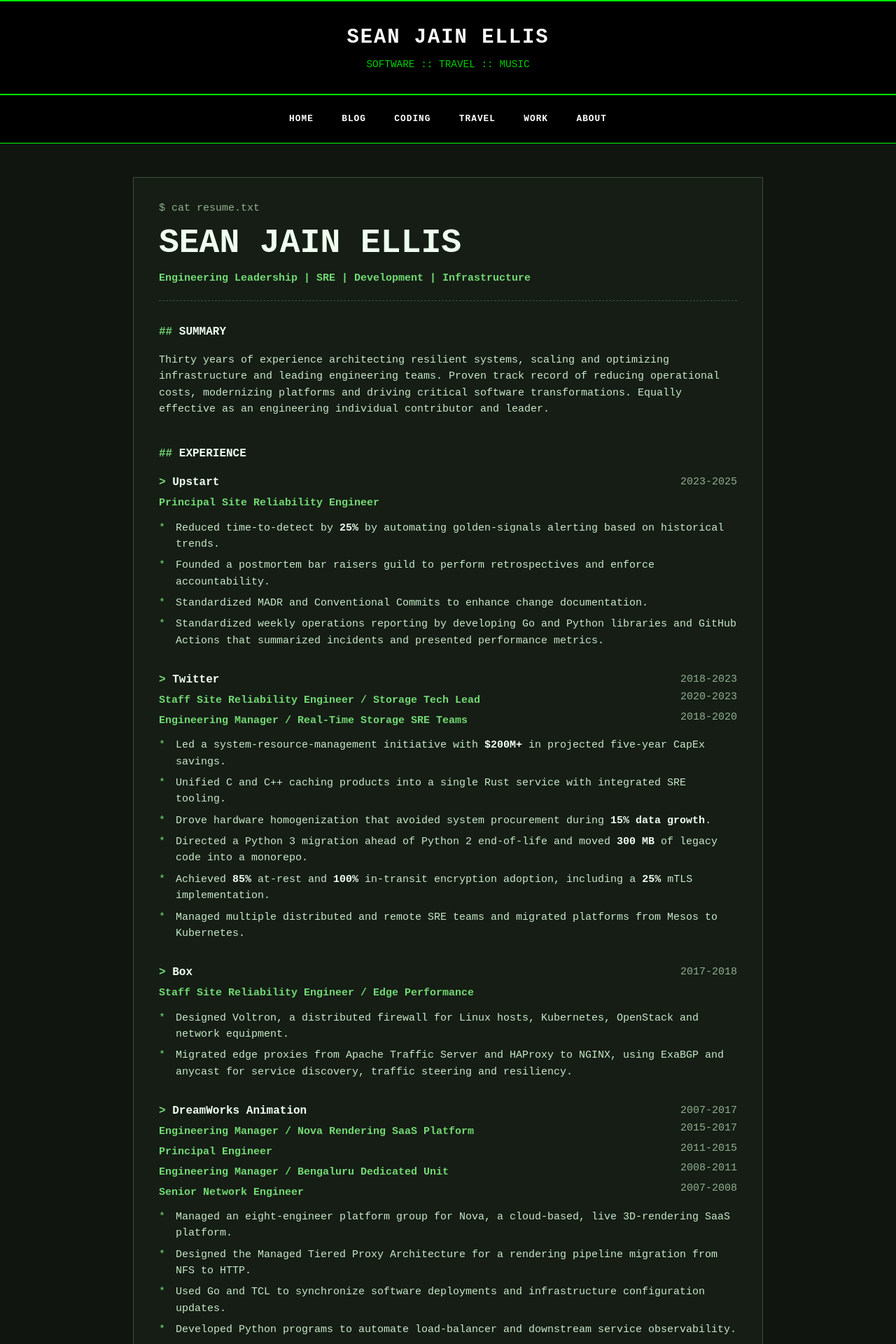
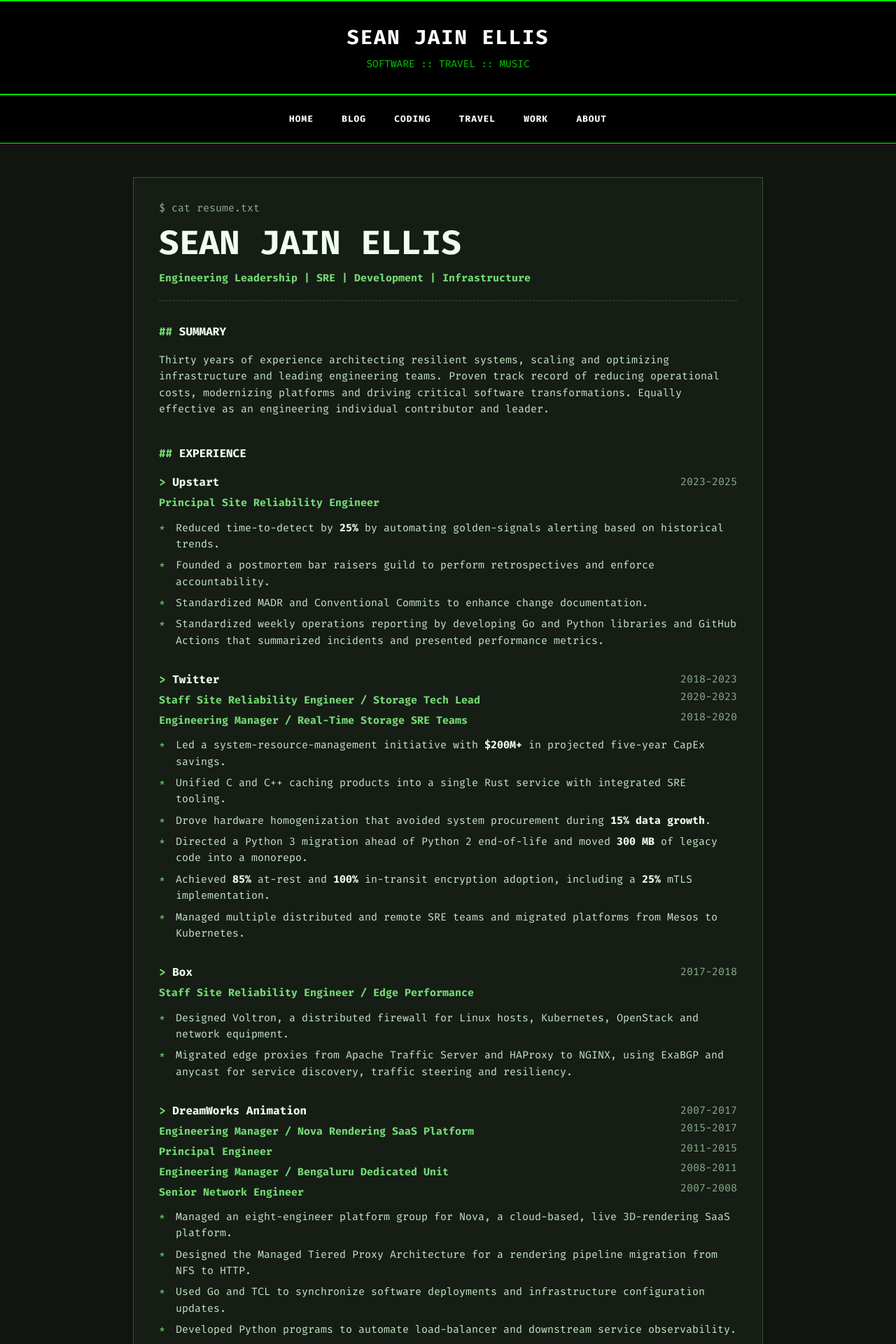
Before and after one commit to bandarji/bandarji.github.io, a Jekyll site: the page built from work.md, in a window 1280 px wide. Shown: the top 1920 px of the page at 70% size. Built offline with Jekyll 4.4.1, drawn with Linux system fonts in a browser that asks for light colours.

Commit message:
feat: default to fira mono font

```diff
--- a/_layouts/default.html
+++ b/_layouts/default.html
@@ -29,6 +29,10 @@
     <link rel="preconnect" href="https://fonts.googleapis.com">
     <link rel="preconnect" href="https://fonts.gstatic.com" crossorigin>
     <link href="https://fonts.googleapis.com/css2?family=Nunito+Sans:ital,wght@0,400;0,600;0,700;1,400&display=swap" rel="stylesheet">
+    {% else %}
+    <link rel="preconnect" href="https://fonts.googleapis.com">
+    <link rel="preconnect" href="https://fonts.gstatic.com" crossorigin>
+    <link href="https://fonts.googleapis.com/css2?family=Fira+Mono:wght@400;500;700&display=swap" rel="stylesheet">
     {% endif %}
 
     <!-- Favicon -->
--- a/assets/css/custom.css
+++ b/assets/css/custom.css
@@ -34,7 +34,7 @@
 }
 
 body {
-  font-family: 'Courier New', Courier, 'Lucida Console', Monaco, monospace;
+  font-family: 'Fira Mono', 'Courier New', Courier, monospace;
   line-height: 1.4;
   color: var(--terminal-green);
   background-color: var(--terminal-black);
```
Also changed, not shown: work.md (+1 -2 lines).
